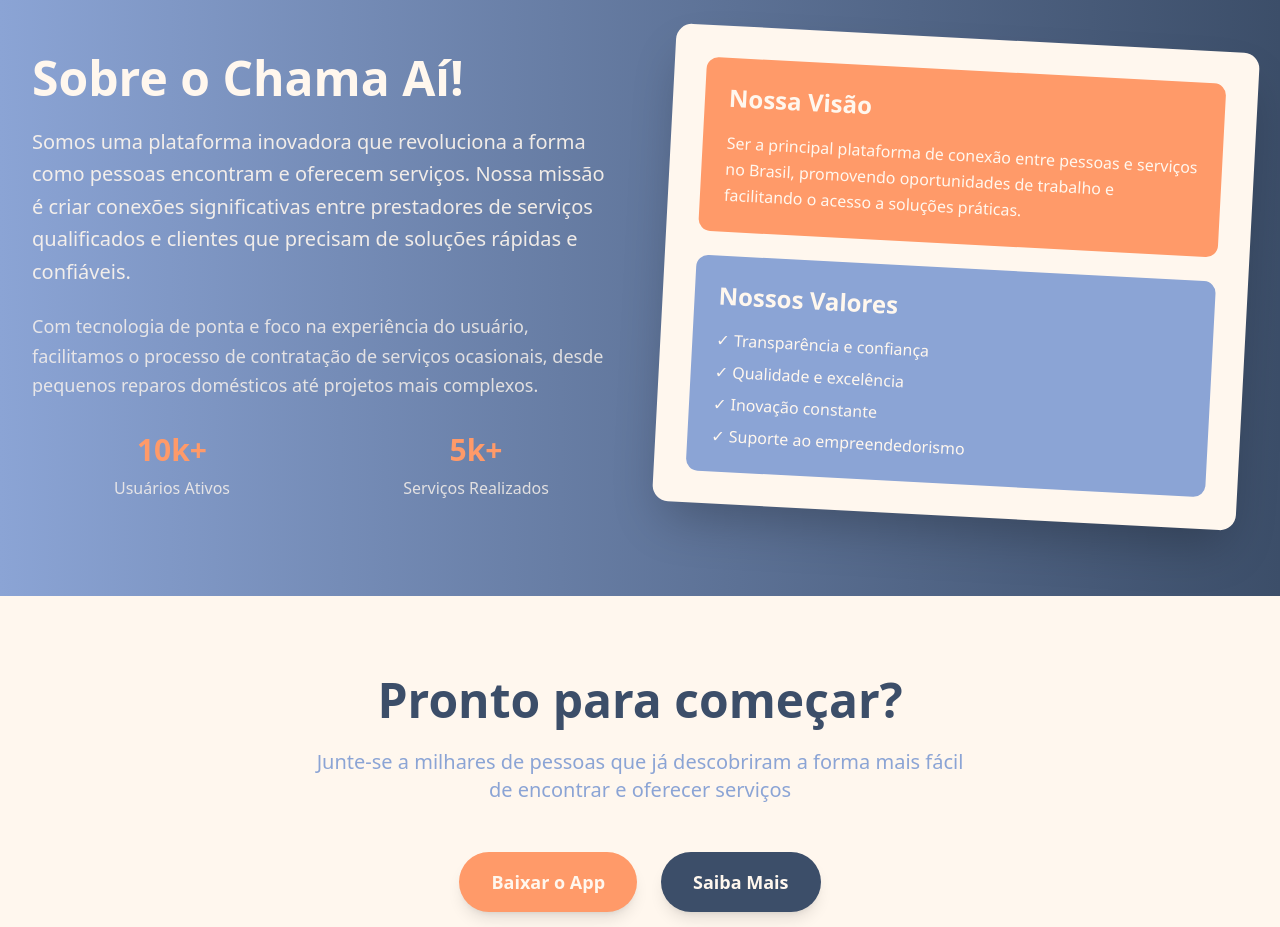
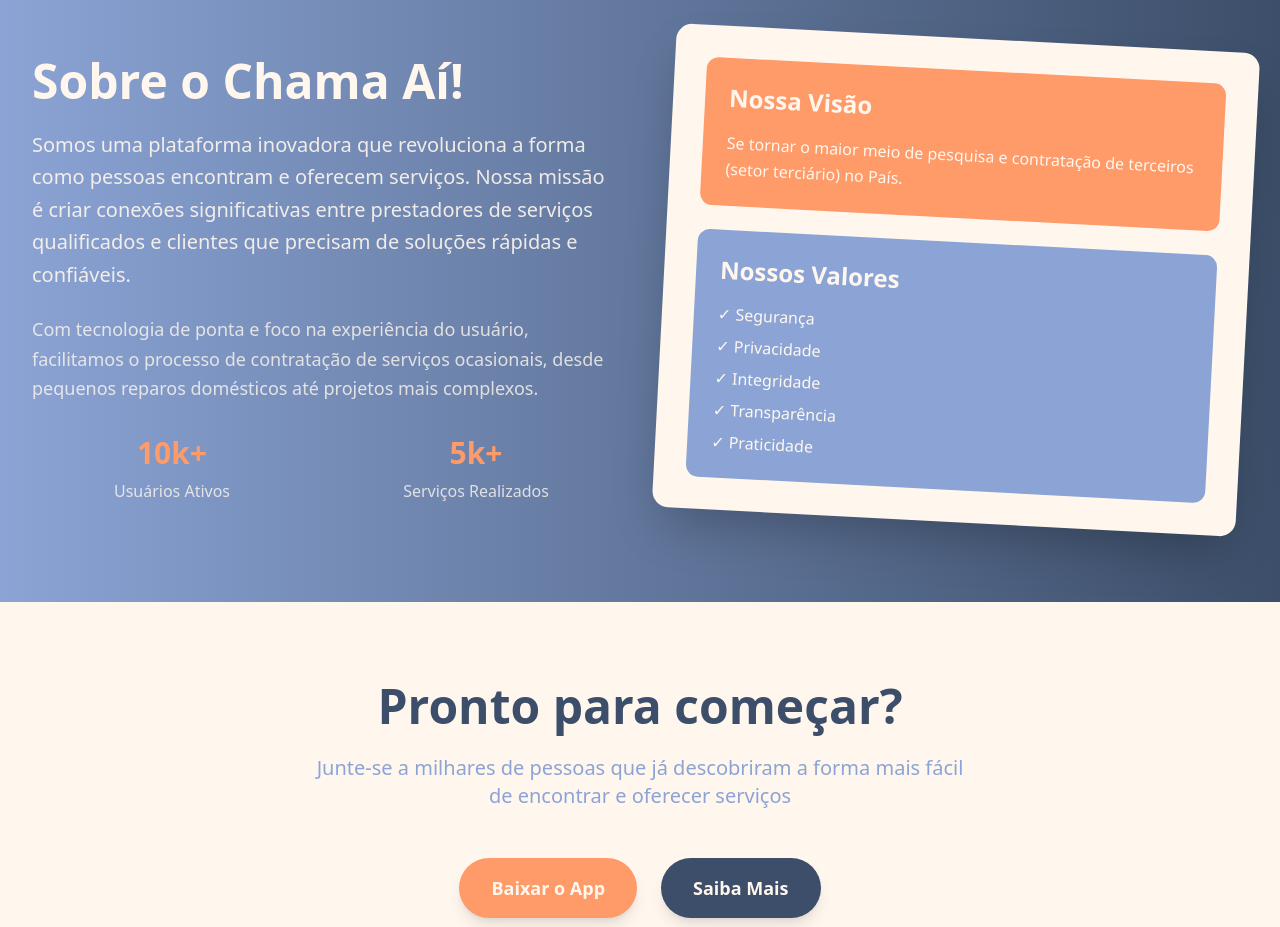
Before and after one commit to jeperico/chamaai-freela, a plain HTML site: page index.html in a window 1280 px wide. Shown: the part 1800-2727 px from the top of the page. Drawn offline with nearby package versions, Linux system fonts and the light colour scheme.

Commit message:
[feat] change values and vision

```diff
--- a/index.html
+++ b/index.html
@@ -208,16 +208,17 @@
             <div class="bg-[#FF9A69] rounded-xl p-6 mb-6">
               <h3 class="text-2xl font-bold text-[#FFF7EE] mb-4">Nossa Visão</h3>
               <p class="text-[#FFF7EE] leading-relaxed">
-                Ser a principal plataforma de conexão entre pessoas e serviços no Brasil, promovendo oportunidades de trabalho e facilitando o acesso a soluções práticas.
+                Se tornar o maior meio de pesquisa e contratação de terceiros (setor terciário) no País.
               </p>
             </div>
             <div class="bg-[#8BA4D5] rounded-xl p-6">
               <h3 class="text-2xl font-bold text-[#FFF7EE] mb-4">Nossos Valores</h3>
               <ul class="text-[#FFF7EE] space-y-2">
-                <li>✓ Transparência e confiança</li>
-                <li>✓ Qualidade e excelência</li>
-                <li>✓ Inovação constante</li>
-                <li>✓ Suporte ao empreendedorismo</li>
+                <li>✓ Segurança </li>
+                <li>✓ Privacidade </li>
+                <li>✓ Integridade </li>
+                <li>✓ Transparência </li>
+                <li>✓ Praticidade </li>
               </ul>
             </div>
           </div>
```
